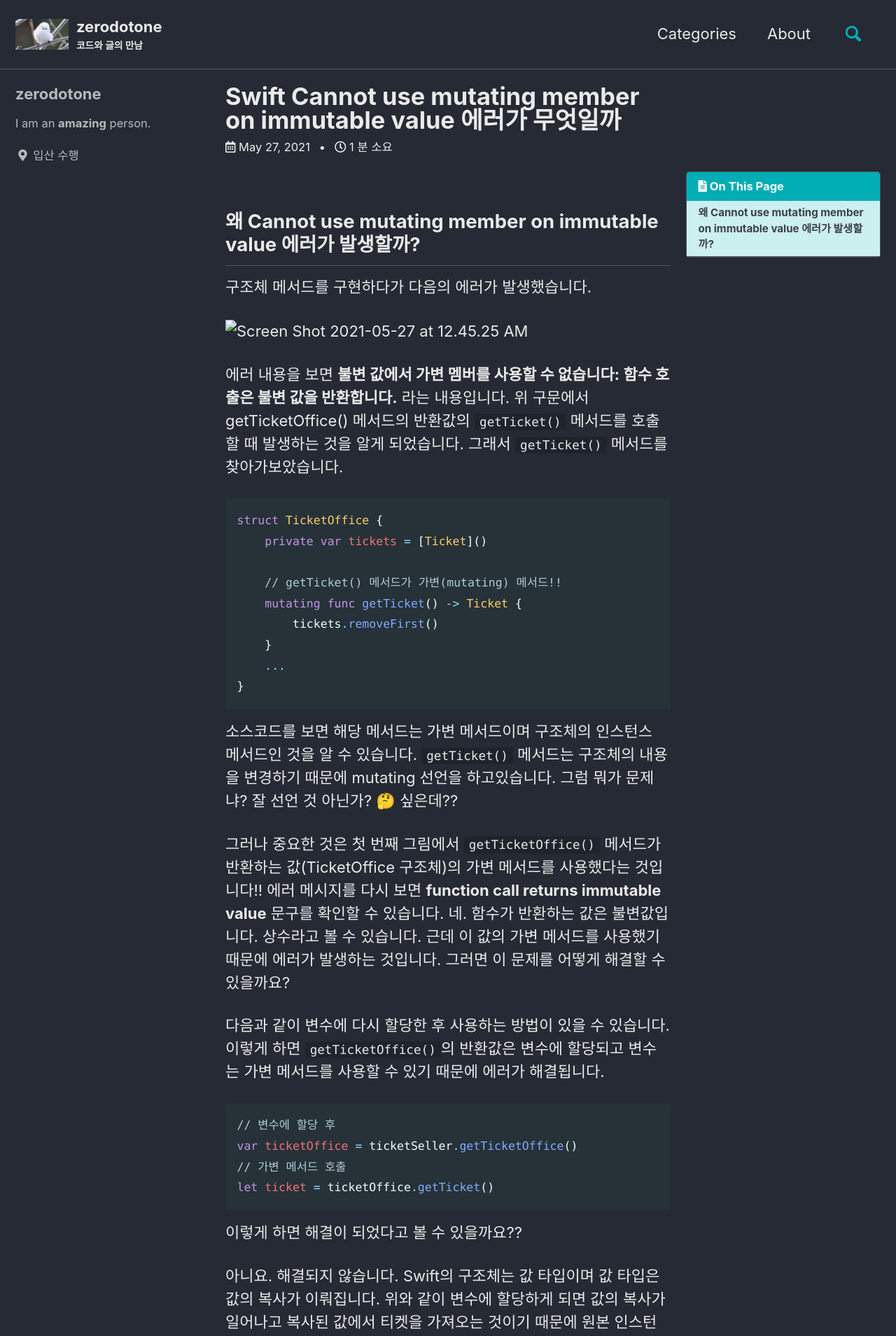
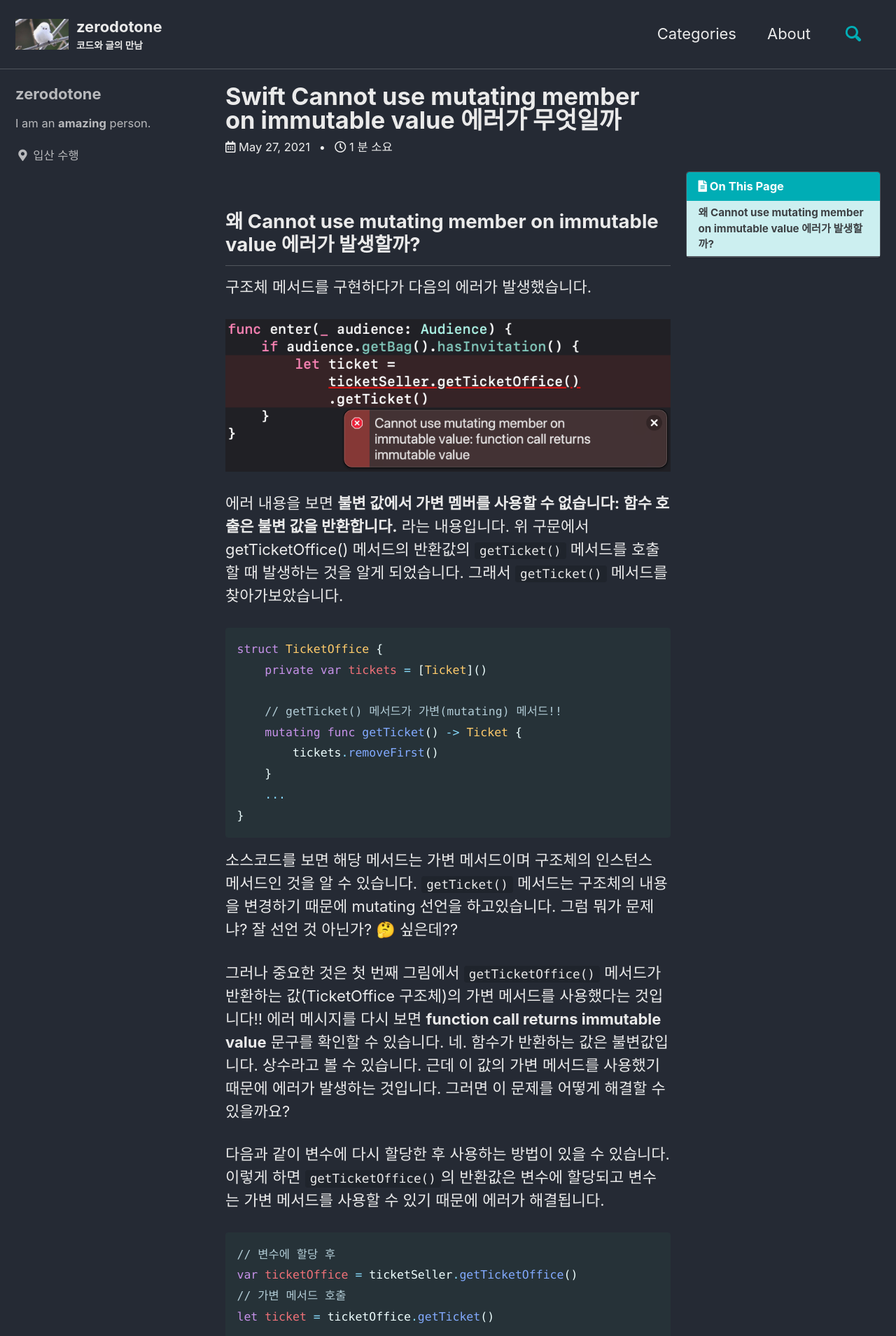
Before and after one commit to zdodev/zdodev.github.io, a Jekyll site: the page built from _posts/2021-05-27-Swift-Cannot-use-mutating-member-on-immutable-value-에러가-무엇일까.md, in a window 1280 px wide. Shown: the top 1909 px of the page at 70% size. Built offline with Jekyll 4.4.1, drawn with Linux system fonts in a browser that asks for light colours; cached includes are drawn as plain includes.

Commit message:
✍️: 이미지 깨짐 수정.

```diff
--- a/_posts/2021-05-27-Swift-Cannot-use-mutating-member-on-immutable-value-에러가-무엇일까.md
+++ b/_posts/2021-05-27-Swift-Cannot-use-mutating-member-on-immutable-value-에러가-무엇일까.md
@@ -14,7 +14,7 @@ comments: true
 
 구조체 메서드를 구현하다가 다음의 에러가 발생했습니다.
 
-![Screen Shot 2021-05-27 at 12.45.25 AM](../assets/image/Screen Shot 2021-05-27 at 12.45.25 AM.png)
+![Screen Shot 2021-05-27 at 12.45.25 AM](/assets/image/Screen Shot 2021-05-27 at 12.45.25 AM.png)
 
 에러 내용을 보면 **불변 값에서 가변 멤버를 사용할 수 없습니다: 함수 호출은 불변 값을 반환합니다.** 라는 내용입니다. 위 구문에서 getTicketOffice() 메서드의 반환값의 `getTicket()` 메서드를 호출할 때 발생하는 것을 알게 되었습니다. 그래서 `getTicket()` 메서드를 찾아가보았습니다.
 
```
